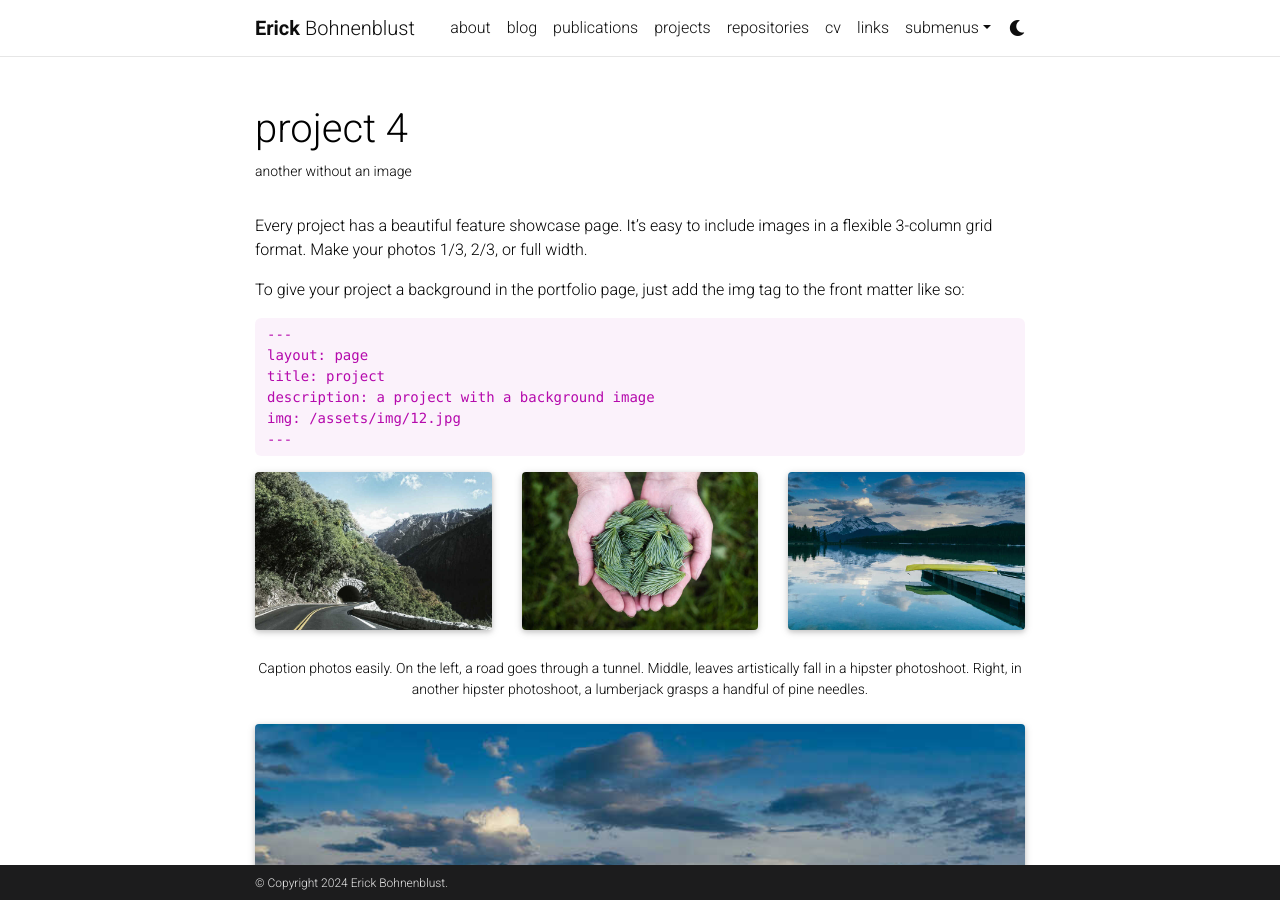
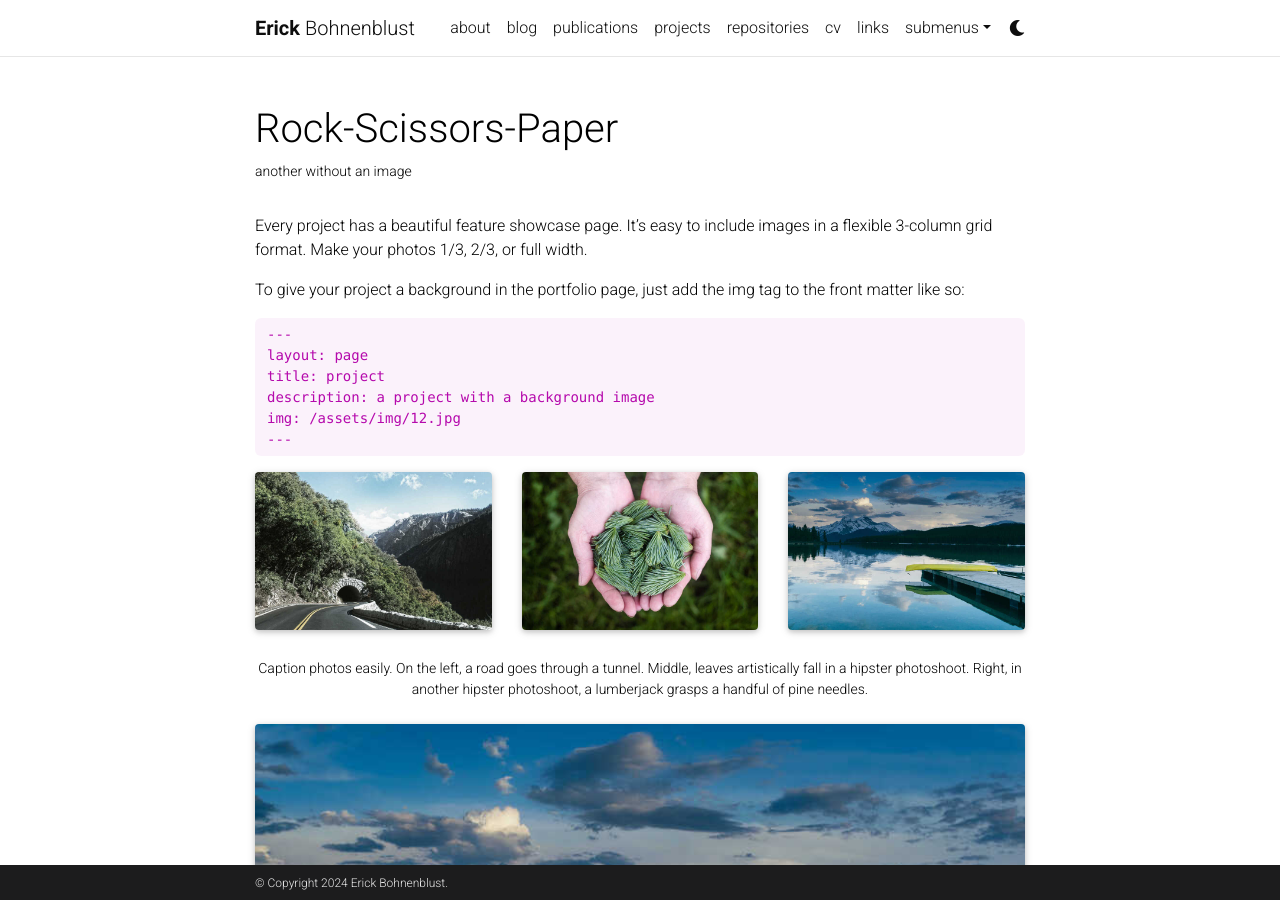
Before and after one commit to ebohnenb/ebohnenb.github.io, a Jekyll site: the page built from _projects/4_project.md, in a window 1280 px wide and 900 px high. Built offline with Jekyll 4.4.1, drawn with Linux system fonts in a browser that asks for light colours; full-size pictures stand in for the smaller copies a plugin makes; comment, search, counter and statistics services are not loaded; a style sheet for code colours, icons or effects is not loaded.

Commit message:
Update 4_project.md

```diff
--- a/_projects/4_project.md
+++ b/_projects/4_project.md
@@ -1,6 +1,6 @@
 ---
 layout: page
-title: project 4
+title: Rock-Scissors-Paper
 description: another without an image
 img:
 importance: 3
```
